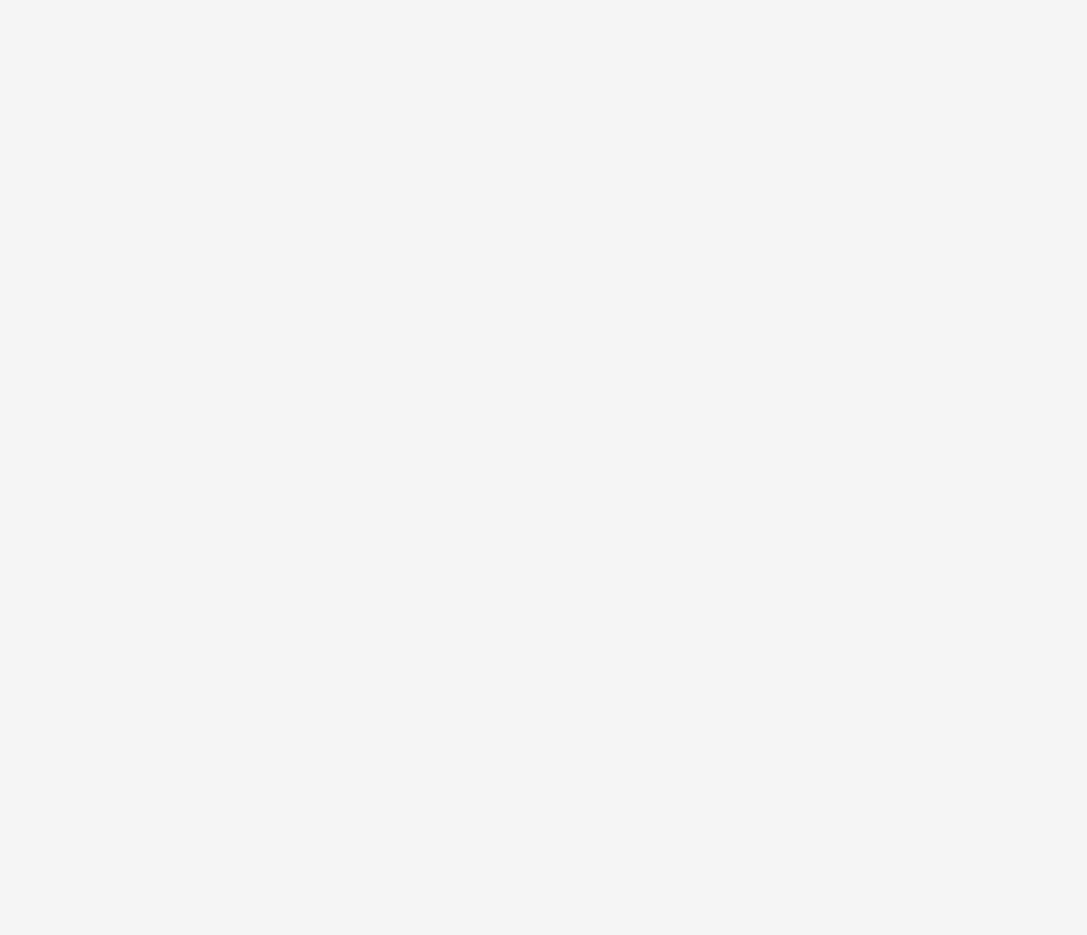
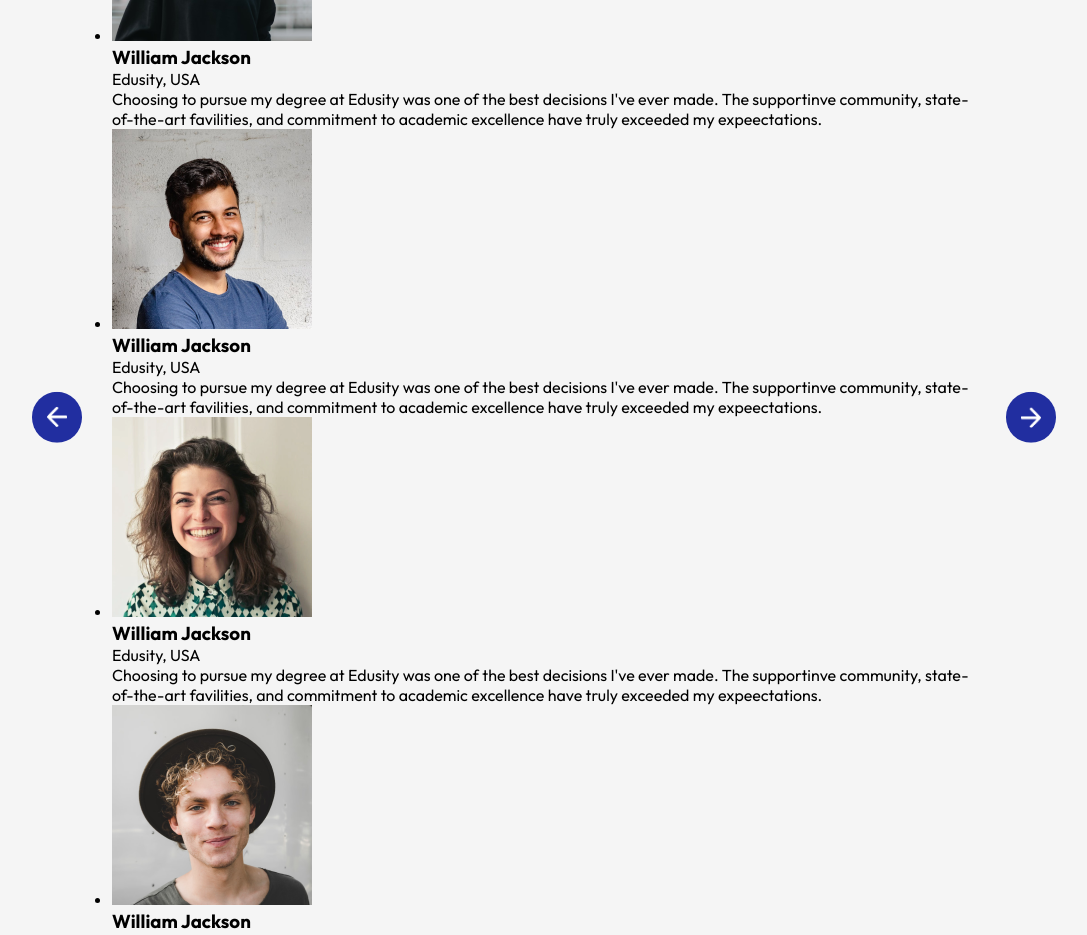
Before and after one commit to HassanEhsani/edusityy, a React (Vite) app: page / in a window 1280 px wide. Shown: the part 2740-3675 px from the top of the page, without its empty margins (96-1183 px from the left). Before the commit the page ends 2581 px from the top, so only its background shows below. Built offline with nearby package versions, Linux system fonts and the light colour scheme.

Commit message:
added silde in the page

```diff
--- a/src/Components/Testimonials/Testimonials.css
+++ b/src/Components/Testimonials/Testimonials.css
@@ -0,0 +1,22 @@
+.testimonials {
+    margin: 80px auto;
+    padding: 0 80px;
+    position: relative;
+}
+
+.next-btn,
+.back-btn {
+    position: absolute;
+    top: 50%;
+    right: 0;
+    transform: translateY(-50%);
+    padding: 15px;
+    width: 50px;
+    border-radius: 50%;
+    cursor: pointer;
+    background: #212ea0;
+}
+.back-btn{
+    right: auto;
+    left: 0;
+}
--- a/src/Components/Testimonials/Testimonials.jsx
+++ b/src/Components/Testimonials/Testimonials.jsx
@@ -9,13 +9,64 @@
 import user_4 from '../../assets/user-4.png'
 
 const Testimonials = () => {
-  return (
-    <div className='testimonials'>
-      <img src={next_icon} alt="" className='next-btn'/>
-      <img src={back_icon} alt="" className='back-btn'/>
-      <div className="slider"></div>
-    </div>
-  )
+    return (
+        <div className='testimonials'>
+            <img src={next_icon} alt="" className='next-btn' />
+            <img src={back_icon} alt="" className='back-btn' />
+            <div className="slider">
+                <ul>
+                    <li>
+                        <div className="silde">
+                            <div className="user-info">
+                                <img src={user_1} alt="" />
+                                <div>
+                                    <h3>William Jackson</h3>
+                                    <span>Edusity, USA</span>
+                                </div>
+                            </div>
+                            <p>Choosing to pursue my degree at Edusity was one of the best decisions I've ever made. The supportinve community, state-of-the-art favilities, and commitment to academic excellence have truly exceeded my expeectations.</p>
+                        </div>
+                    </li>
+                    <li>
+                        <div className="silde">
+                            <div className="user-info">
+                                <img src={user_2} alt="" />
+                                <div>
+                                    <h3>William Jackson</h3>
+                                    <span>Edusity, USA</span>
+                                </div>
+                            </div>
+                            <p>Choosing to pursue my degree at Edusity was one of the best decisions I've ever made. The supportinve community, state-of-the-art favilities, and commitment to academic excellence have truly exceeded my expeectations.</p>
+                        </div>
+                    </li>
+                    <li>
+                        <div className="silde">
+                            <div className="user-info">
+                                <img src={user_3} alt="" />
+                                <div>
+                                    <h3>William Jackson</h3>
+                                    <span>Edusity, USA</span>
+                                </div>
+                            </div>
+                            <p>Choosing to pursue my degree at Edusity was one of the best decisions I've ever made. The supportinve community, state-of-the-art favilities, and commitment to academic excellence have truly exceeded my expeectations.</p>
+                        </div>
+                    </li>
+                    <li>
+                        <div className="silde">
+                            <div className="user-info">
+                                <img src={user_4} alt="" />
+                                <div>
+                                    <h3>William Jackson</h3>
+                                    <span>Edusity, USA</span>
+                                </div>
+                            </div>
+                            <p>Choosing to pursue my degree at Edusity was one of the best decisions I've ever made. The supportinve community, state-of-the-art favilities, and commitment to academic excellence have truly exceeded my expeectations.</p>
+                        </div>
+                    </li>
+                </ul>
+            </div>
+        </div>
+    )
 }
 
 export default Testimonials
```
